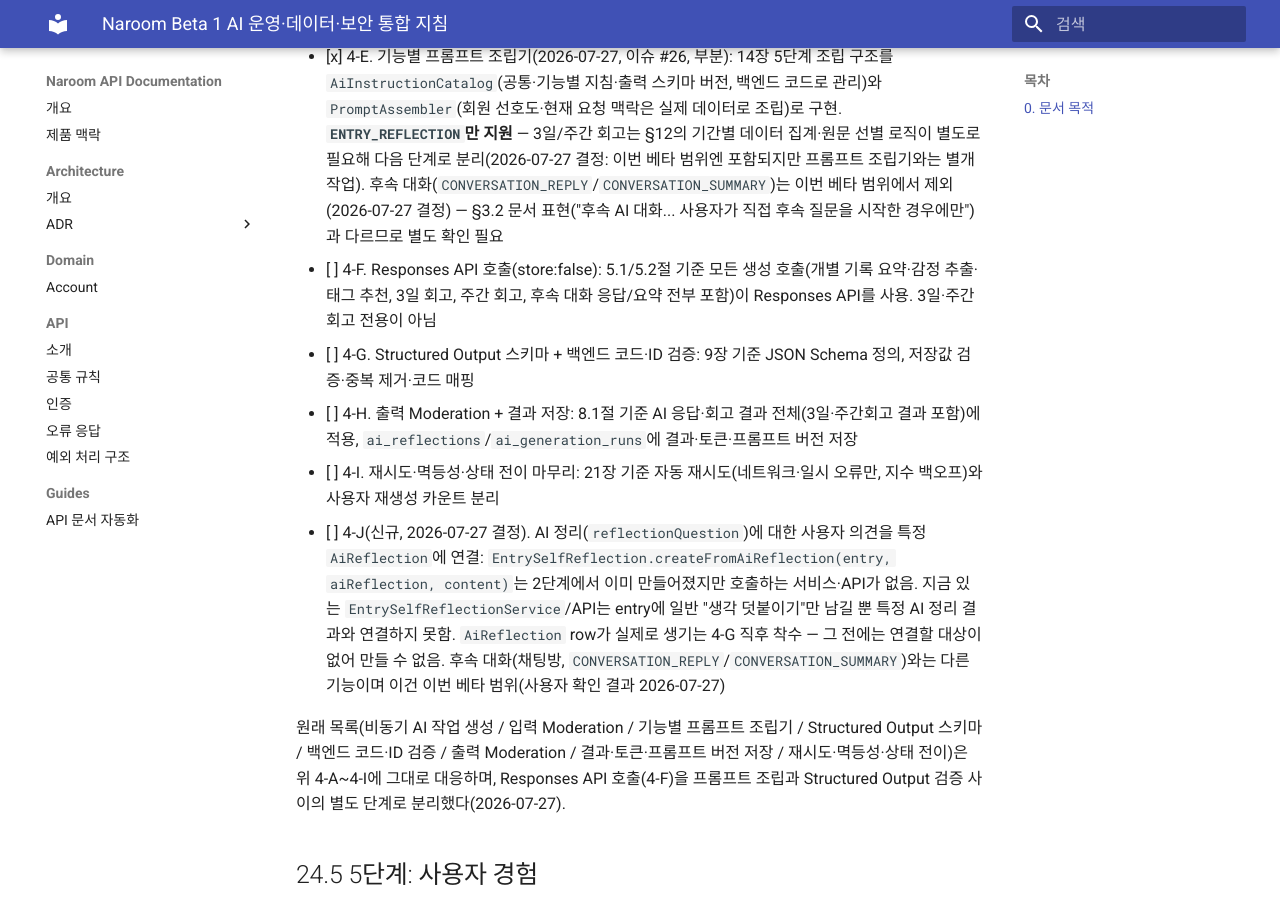
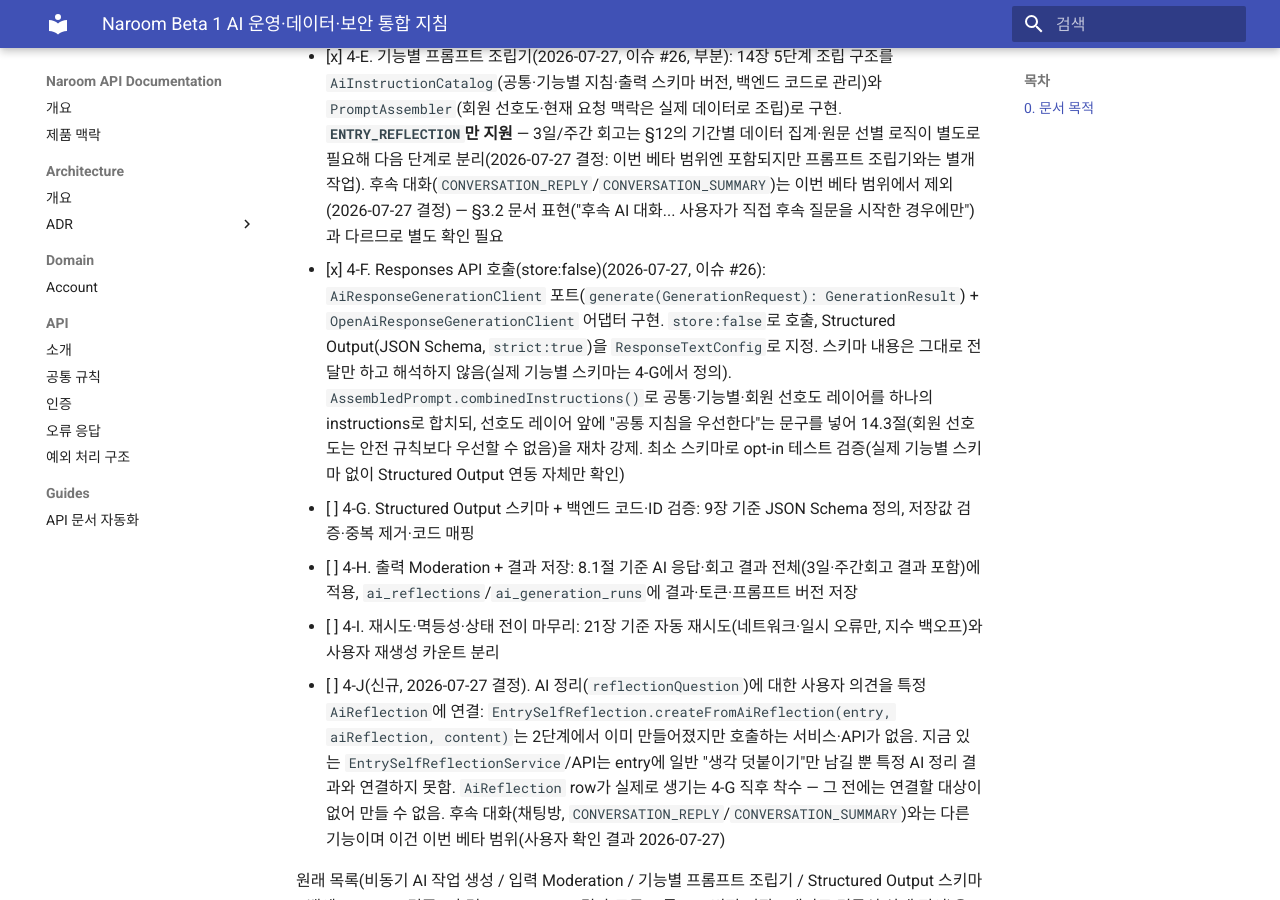
Before and after one commit to gvo-cheryl/narrom-api, an MkDocs documentation site: the page built from docs/api/ai-policy-architecture.md, in a window 1280 px wide and 900 px high, scrolled down 33342 px. Built offline with MkDocs 1.6.1 and Material for MkDocs 9.7.7, drawn with Linux system fonts in a browser that asks for light colours.

Commit message:
docs(ai): 4단계 파이프라인 4-F 완료 체크
관련: #20, #26

```diff
--- a/docs/api/ai-policy-architecture.md
+++ b/docs/api/ai-policy-architecture.md
@@ -1091,7 +1091,7 @@ OpenAI가 처리할 본문을 별도의 암호문 상태로 보내면 모델이
 - [x] 4-C. OpenAI 연동 준비(2026-07-27, 이슈 #26): 공식 SDK `com.openai:openai-java:4.45.0` 채택(신규 의존성 승인됨). `naroom.ai.openai.*`(`OpenAiProperties`)로 `OPENAI_API_KEY`/`OPENAI_MODEL`을 Spring 설정 바인딩으로 읽음 — `OpenAIOkHttpClient.fromEnv()`(실제 OS 환경변수만 인식) 대신 이 방식을 쓴 이유는 `.env.local`이 Spring config-import로만 주입되기 때문. `OpenAiClientConfig`의 `OpenAIClient` 빈은 `@Lazy`로 등록해 실제 사용처(4-D/4-F)가 붙기 전까지 앱 시작·테스트 컨텍스트 로딩 시 생성되지 않음(빈 키로도 `.build()` 자체는 안전함을 테스트로 확인). 실제 API 호출 테스트는 `@Tag("openai-integration")` + 별도 `openaiIntegrationTest` Gradle task로 분리, 기본 `test`에서 제외(빈 키로 실행 시 예상대로 실패하는 것까지 확인)
 - [x] 4-D. 입력 Moderation 연동(2026-07-27, 이슈 #26): `AiModerationClient` 포트 인터페이스(`classify(text): AiSafetyGrade`) + `OpenAiModerationClient` 어댑터 구현. 모델은 `omni-moderation-latest`로 고정(환경변수 아님 — 생성 모델과 별개 정책). 결과 매핑: `flagged=false`→`NORMAL`, `flagged=true`+자해 카테고리(selfHarm/selfHarmIntent/selfHarmInstructions)→`CRISIS`(8.4절 안전 지원 우선), 그 외 flagged→`RESTRICTED`. `AiJobService.applyInputSafetyGrade`가 등급을 작업 상태 전이(`blockJob`/`markJobSafetySupport`)로 연결. 분류 로직은 실제 SDK 타입(`Moderation`)을 빌더로 구성해 네트워크 없이 단위 테스트로 검증, 실제 API 호출은 opt-in 테스트로 별도 확인. 큐 선점→이 단계를 실제로 잇는 스케줄러·bounded 실행기는 생성 단계(4-F)까지 갖춰진 뒤 한 번에 연결 예정(그 전에 연결하면 통과한 작업이 이어갈 다음 단계가 없어 PROCESSING에 머물다 임대 만료로 소진됨)
 - [x] 4-E. 기능별 프롬프트 조립기(2026-07-27, 이슈 #26, 부분): 14장 5단계 조립 구조를 `AiInstructionCatalog`(공통·기능별 지침·출력 스키마 버전, 백엔드 코드로 관리)와 `PromptAssembler`(회원 선호도·현재 요청 맥락은 실제 데이터로 조립)로 구현. **`ENTRY_REFLECTION`만 지원** — 3일/주간 회고는 §12의 기간별 데이터 집계·원문 선별 로직이 별도로 필요해 다음 단계로 분리(2026-07-27 결정: 이번 베타 범위엔 포함되지만 프롬프트 조립기와는 별개 작업). 후속 대화(`CONVERSATION_REPLY`/`CONVERSATION_SUMMARY`)는 이번 베타 범위에서 제외(2026-07-27 결정) — §3.2 문서 표현("후속 AI 대화... 사용자가 직접 후속 질문을 시작한 경우에만")과 다르므로 별도 확인 필요
-- [ ] 4-F. Responses API 호출(store:false): 5.1/5.2절 기준 모든 생성 호출(개별 기록 요약·감정 추출·태그 추천, 3일 회고, 주간 회고, 후속 대화 응답/요약 전부 포함)이 Responses API를 사용. 3일·주간회고 전용이 아님
+- [x] 4-F. Responses API 호출(store:false)(2026-07-27, 이슈 #26): `AiResponseGenerationClient` 포트(`generate(GenerationRequest): GenerationResult`) + `OpenAiResponseGenerationClient` 어댑터 구현. `store:false`로 호출, Structured Output(JSON Schema, `strict:true`)을 `ResponseTextConfig`로 지정. 스키마 내용은 그대로 전달만 하고 해석하지 않음(실제 기능별 스키마는 4-G에서 정의). `AssembledPrompt.combinedInstructions()`로 공통·기능별·회원 선호도 레이어를 하나의 instructions로 합치되, 선호도 레이어 앞에 "공통 지침을 우선한다"는 문구를 넣어 14.3절(회원 선호도는 안전 규칙보다 우선할 수 없음)을 재차 강제. 최소 스키마로 opt-in 테스트 검증(실제 기능별 스키마 없이 Structured Output 연동 자체만 확인)
 - [ ] 4-G. Structured Output 스키마 + 백엔드 코드·ID 검증: 9장 기준 JSON Schema 정의, 저장값 검증·중복 제거·코드 매핑
 - [ ] 4-H. 출력 Moderation + 결과 저장: 8.1절 기준 AI 응답·회고 결과 전체(3일·주간회고 결과 포함)에 적용, `ai_reflections`/`ai_generation_runs`에 결과·토큰·프롬프트 버전 저장
 - [ ] 4-I. 재시도·멱등성·상태 전이 마무리: 21장 기준 자동 재시도(네트워크·일시 오류만, 지수 백오프)와 사용자 재생성 카운트 분리
```
